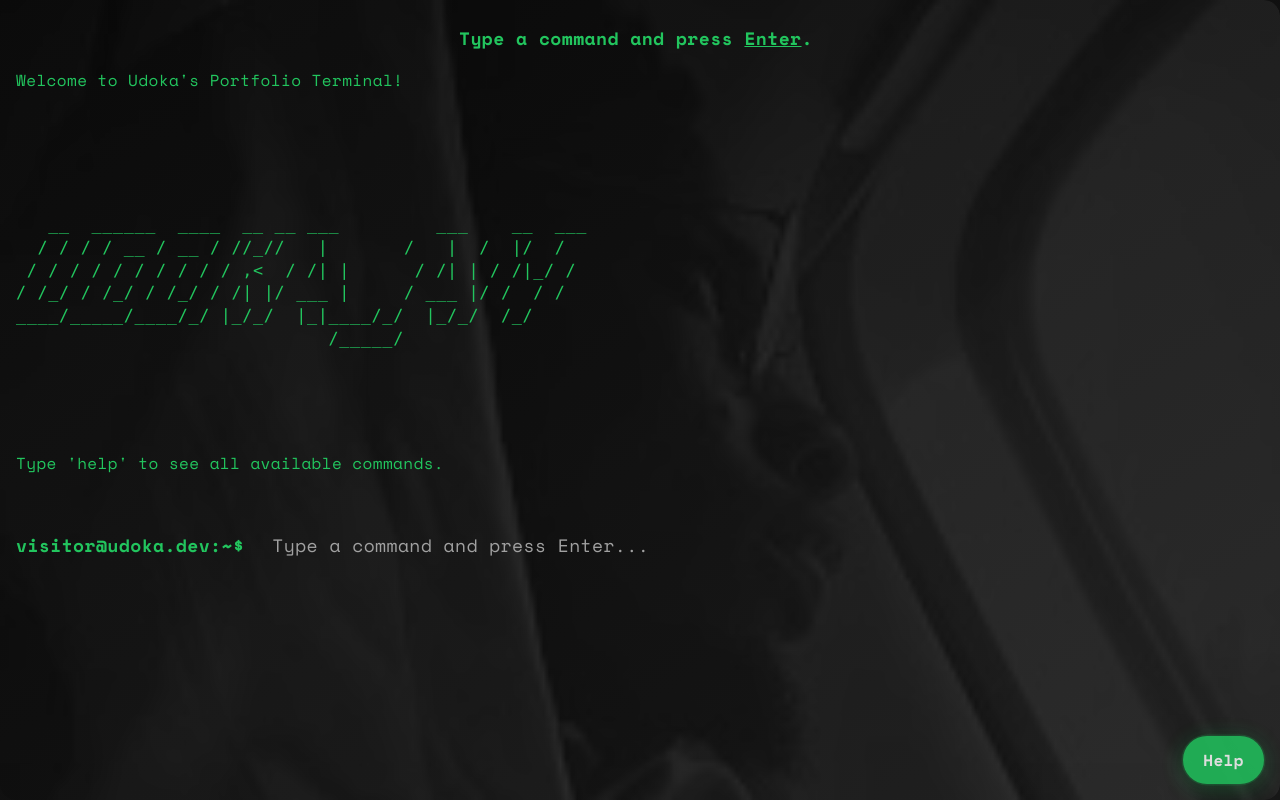
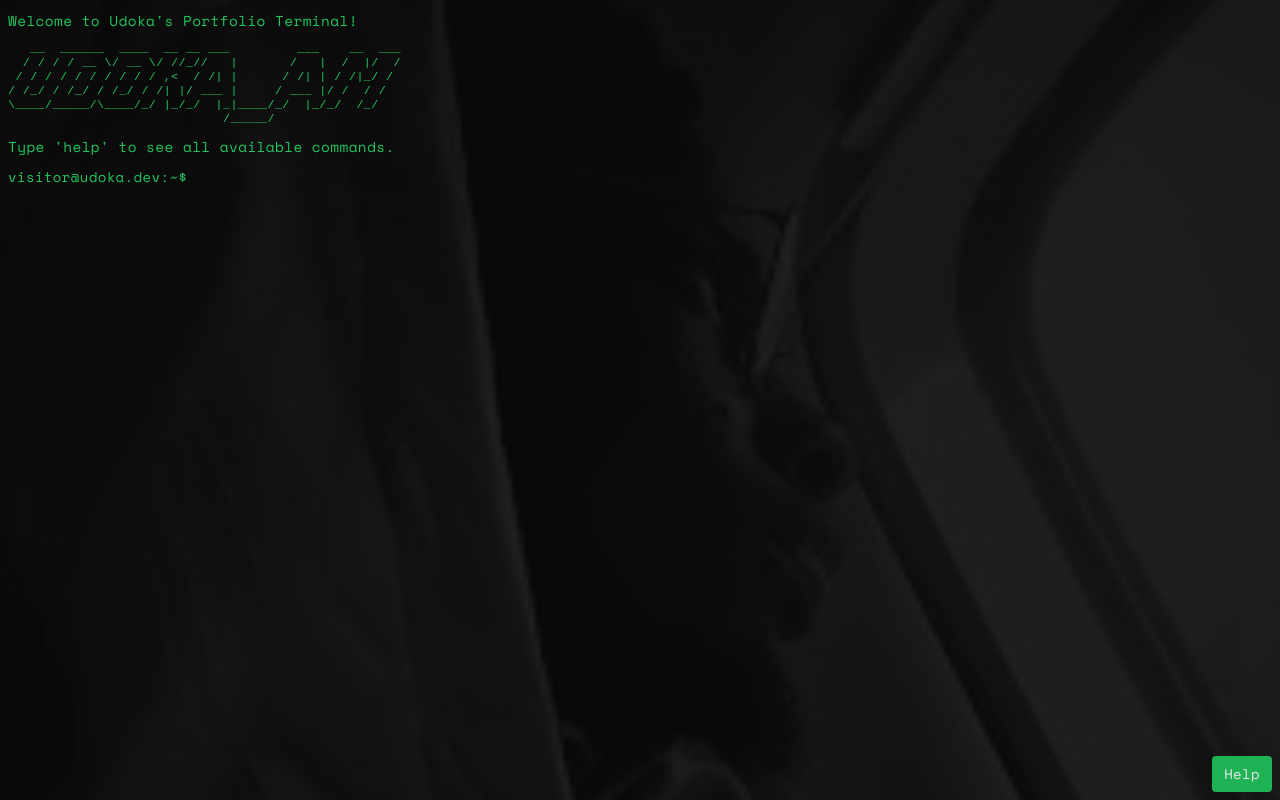
Before and after one commit to Coding-With-Josh/assessments, a Next.js app: page / in a window 1280 px wide. Built offline with nearby package versions, Linux system fonts and the light colour scheme.

Commit message:
edit: reduced spacing and configured padding to make it look more like Windows Terminal

```diff
--- a/src/components/terminal/Terminal.tsx
+++ b/src/components/terminal/Terminal.tsx
@@ -68,16 +68,12 @@ function getCommandOutput(
 export function Terminal() {
   const { theme, setTheme } = useTheme();
   const [input, setInput] = useState("");
-  const asciiArt = `
-
-   __  ______  ____  __ __ ___         ___    __  ___
-  / / / / __ \/ __ \/ //_//   |       /   |  /  |/  /
+  const asciiArt = `   __  ______  ____  __ __ ___         ___    __  ___
+  / / / / __ \\/ __ \\/ //_//   |       /   |  /  |/  /
  / / / / / / / / / / ,<  / /| |      / /| | / /|_/ /
 / /_/ / /_/ / /_/ / /| |/ ___ |     / ___ |/ /  / /
-\____/_____/\____/_/ |_/_/  |_|____/_/  |_/_/  /_/
-                             /_____/
-
-    `;
+\\____/_____/\\____/_/ |_/_/  |_|____/_/  |_/_/  /_/
+                             /_____/                 `;
   const [history, setHistory] = useState<string[]>([
     "Welcome to Udoka's Portfolio Terminal!",
     asciiArt,
@@ -155,61 +151,35 @@ export function Terminal() {
   };
 
   return (
-    <div className="fixed inset-0 z-50 w-screen h-screen flex flex-col bg-gradient-to-br from-neutral-950 to-neutral-900 p-0 m-0 overflow-y-auto">
-      <div
-        className="rounded-2xl font-mono p-2 sm:p-4 flex flex-col transition-all duration-300 relative w-full h-full min-h-0 overflow-y-auto"
-        style={{
-          height: '100dvh',
-          maxHeight: '100dvh',
-          minHeight: 0,
-          boxSizing: 'border-box',
-          overflowY: 'auto',
-        }}
-      >
+    <div className="fixed inset-0 z-50 w-screen h-screen flex flex-col bg-neutral-950 p-0 m-0 overflow-y-auto">
+      <div className="font-mono p-1 sm:p-2 flex flex-col relative w-full h-full min-h-0 overflow-y-auto">
         <Image
           src={require("@/assets/images/sir-udoka.jpeg")}
           alt="bg"
-          className="absolute inset-0 w-full h-full object-cover opacity-10 pointer-events-none select-none rounded-2xl"
+          className="absolute inset-0 w-full h-full object-cover opacity-10 pointer-events-none select-none"
           style={{ zIndex: 0 }}
           sizes="100vw"
           priority
         />
-        {/* Floating Help Button and tip */}
-        <div className="fixed bottom-4 right-4 z-50 flex flex-col items-end gap-2">
-          <div className="block sm:hidden mb-1 text-xs px-2 py-1 rounded bg-black/80 text-white/80 font-semibold select-none" style={{border:'none',boxShadow:'none'}}>Need help? Tap the button!</div>
+
+        <div className="fixed bottom-2 right-2 z-50">
           <button
             onClick={() => executeCommand('help')}
-            className="rounded-full px-5 py-3 font-bold text-base shadow-lg transition-all duration-200 focus:outline-none border-none"
+            className="rounded px-3 py-2 font-mono text-sm"
             style={{
               background: color,
               color: '#fff',
-              boxShadow: `0 4px 24px 0 ${color}55, 0 0 0 1.5px ${color}33`,
-              opacity: 0.85,
+              opacity: 0.9,
               cursor: 'pointer',
               border: 'none',
             }}
-            onMouseEnter={e => (e.currentTarget.style.opacity = '1')}
-            onMouseLeave={e => (e.currentTarget.style.opacity = '0.85')}
             title="Show available commands"
           >
             Help
           </button>
         </div>
-        <div
-          className="flex-1 flex flex-col overflow-y-auto custom-scrollbar pr-0 sm:pr-2 relative w-full min-h-0"
-          style={{
-            zIndex: 1,
-            maxHeight: '100dvh',
-            minHeight: 0,
-            paddingBottom: 'env(safe-area-inset-bottom, 0px)',
-          }}
-        >
-          <div
-            className="hidden sm:block mb-2 sm:mb-4 mt-2 text-center text-base sm:text-lg font-semibold select-none px-2"
-            style={{ color, border: 'none', boxShadow: 'none' }}
-          >
-            Type a command and press <span className='underline'>Enter</span>.
-          </div>
+
+        <div className="flex-1 flex flex-col overflow-y-auto pr-0 sm:pr-1 relative w-full min-h-0">
           {history.map((line, i) => {
             if (i === 1) {
               return (
@@ -217,34 +187,26 @@ export function Terminal() {
                   key={i}
                   style={{
                     color,
-                    fontSize: '1.05em',
-                    margin: '40px 0 40px 0',
-                    lineHeight: 1.35,
-                    overflowX: 'auto',
-                    whiteSpace: 'pre',
-                    letterSpacing: '0.04em',
-                    padding: '16px 0',
-                    fontFamily: 'Menlo, Monaco, Consolas, "Liberation Mono", "Courier New", monospace',
-                    background: 'transparent',
+                    fontSize: '0.9em',
+                    margin: '8px 0',
+                    lineHeight: 1.2,
+                    fontFamily: 'monospace',
                   }}
-                  className="block font-mono select-none"
+                  className="whitespace-pre"
                 >
                   {line}
                 </pre>
               );
             }
-            // If this is a 'Command not found' output, render in red (exact match)
-            if (
-              typeof line === 'string' &&
-              /^Command not found: .+/.test(line.trim())
-            ) {
+            if (typeof line === 'string' && /^Command not found: .+/.test(line.trim())) {
               return (
                 <div
                   key={i}
                   style={{
                     color: '#ef4444',
                     whiteSpace: "pre-line",
-                    marginBottom: i === 0 ? 20 : (i === 2 ? 24 : 0),
+                    margin: '2px 0',
+                    fontSize: '0.9em',
                   }}
                 >
                   {line}
@@ -257,32 +219,30 @@ export function Terminal() {
                 style={{
                   color,
                   whiteSpace: "pre-line",
-                  marginBottom: i === 0 ? 20 : (i === 2 ? 24 : 0),
+                  margin: '2px 0',
+                  fontSize: '0.9em',
                 }}
               >
                 {line}
               </div>
             );
           })}
-          <div
-            className="flex flex-col sm:flex-row items-stretch sm:items-center mt-4 sm:mt-6 mb-2 sm:mb-4 gap-2 w-full"
-            style={{ zIndex: 2 }}
-          >
+
+          <div className="flex items-center mt-1 gap-1 w-full">
             <span
-              className="font-bold text-base sm:text-lg mb-1 sm:mb-0 sm:mr-2"
-              style={{ color, minWidth: 0, border: 'none', boxShadow: 'none' }}
+              className="font-mono text-sm"
+              style={{ color }}
             >
-              {`visitor@udoka.dev:~$`}
+              visitor@udoka.dev:~$
             </span>
             <input
-              className="bg-transparent rounded px-2 sm:px-3 py-2 outline-none flex-1 placeholder:text-neutral-400 text-base sm:text-lg transition min-w-0 mb-2 sm:mb-0 border-none shadow-none"
-              style={{ color, border: 'none', boxShadow: 'none' }}
+              className="bg-transparent px-1 py-1 outline-none flex-1 text-sm"
+              style={{ color }}
               value={input}
               onChange={handleInput}
               onKeyDown={handleKeyDown}
               autoFocus
-              placeholder={"Type a command and press Enter..."}
-              aria-label="Type a command and press Enter"
+              spellCheck={false}
               maxLength={64}
             />
           </div>
```
